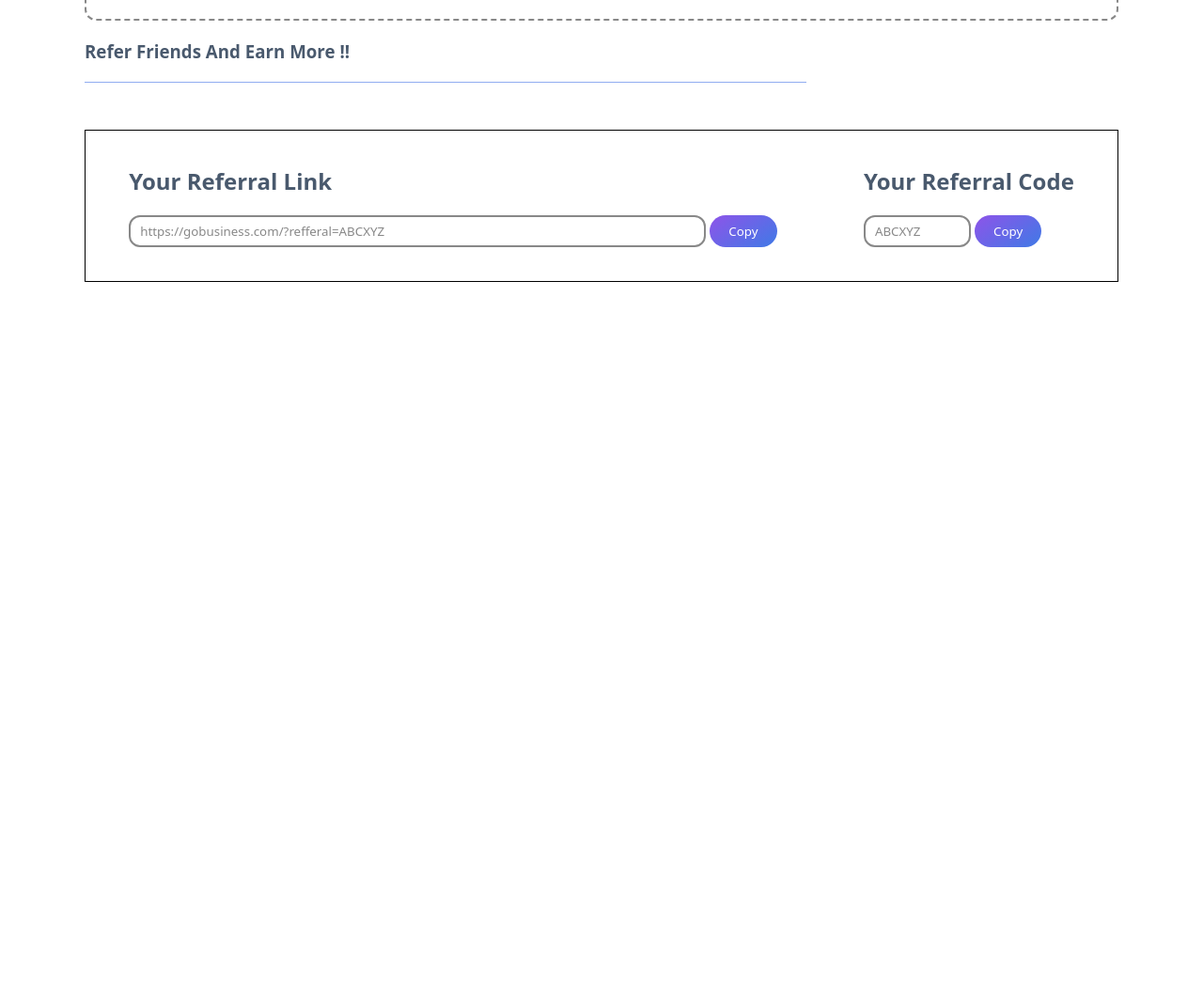
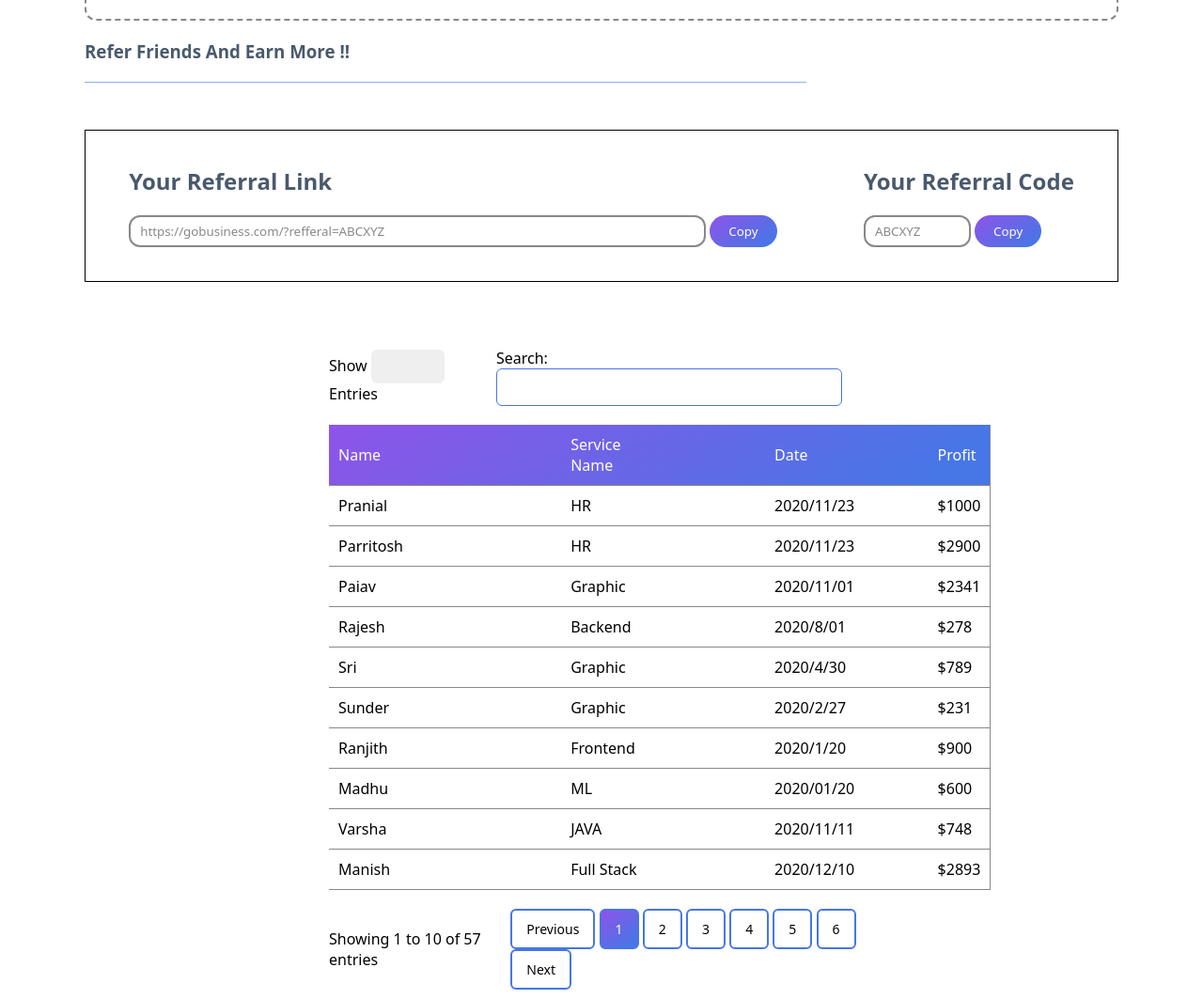
Before and after one commit to kungumasakthivel/Go-Business-Assignment, a plain HTML site: page index.html in a window 1280 px wide. Shown: the part 579-1642 px from the top of the page at 94% size. Before the commit the page ends 879 px from the top, so only its background shows below. Drawn offline with Linux system fonts and the light colour scheme.

Commit message:
table done

```diff
--- a/index.html
+++ b/index.html
@@ -134,6 +134,101 @@
                 </div>
             </div>
         </div>
+        <div class="table-container">
+            <div class="table-head">
+                <div>
+                    <label for="row-no">Show</label>
+                    <input type="text" id="row-no" class="table-row-no">
+                    <label>Entries</label>
+                </div>
+                <div>
+                    <label for="search">Search:</label>
+                    <input type="search" id="search" >
+                </div>
+            </div>
+            <table>
+                <thead class="thead">
+                    <td class="name">Name</td>
+                    <td class="service">Service Name</td>
+                    <td class="date">Date</td>
+                    <td class="profit">Profit</td>
+                </thead>
+                <tr>
+                    <td>Pranial</td>
+                    <td>HR</td>
+                    <td>2020/11/23</td>
+                    <td>$1000</td>
+                </tr>
+                <tr>
+                    <td>Parritosh</td>
+                    <td>HR</td>
+                    <td>2020/11/23</td>
+                    <td>$2900</td>
+                </tr>
+                <tr>
+                    <td>Paiav</td>
+                    <td>Graphic</td>
+                    <td>2020/11/01</td>
+                    <td>$2341</td>
+                </tr>
+                <tr>
+                    <td>Rajesh</td>
+                    <td>Backend</td>
+                    <td>2020/8/01</td>
+                    <td>$278</td>
+                </tr>
+                <tr>
+                    <td>Sri</td>
+                    <td>Graphic</td>
+                    <td>2020/4/30</td>
+                    <td>$789</td>
+                </tr>
+                <tr>
+                    <td>Sunder</td>
+                    <td>Graphic</td>
+                    <td>2020/2/27</td>
+                    <td>$231</td>
+                </tr>
+                <tr>
+                    <td>Ranjith</td>
+                    <td>Frontend</td>
+                    <td>2020/1/20</td>
+                    <td>$900</td>
+                </tr>
+                <tr>
+                    <td>Madhu</td>
+                    <td>ML</td>
+                    <td>2020/01/20</td>
+                    <td>$600</td>
+                </tr>
+                <tr>
+                    <td>Varsha</td>
+                    <td>JAVA</td>
+                    <td>2020/11/11</td>
+                    <td>$748</td>
+                </tr>
+                <tr>
+                    <td>Manish</td>
+                    <td>Full Stack</td>
+                    <td>2020/12/10</td>
+                    <td>$2893</td>
+                </tr>
+
+            </table>
+            <div class="pagenation">
+                <p class="page-text">Showing 1 to 10 of 57 entries</p>
+                <div class="page-button">
+                    <button>Previous</button>
+                    <button class="selected-btn">1</button>
+                    <button>2</button>
+                    <button>3</button>
+                    <button>4</button>
+                    <button>5</button>
+                    <button>6</button>
+                    <button>Next</button>
+                </div>
+            </div>
+        </div>
     </div>
 </body>
 </html>
--- a/static/css/style.css
+++ b/static/css/style.css
@@ -178,3 +178,98 @@ body {
     padding-left: 10px;
     border: solid 2px #888888;
 }
+
+.line {
+    border-bottom: dashed 2px;
+}
+
+.table-container {
+    margin-top: 60px;
+    margin-left: 340px;
+    margin-right: 340px;
+    padding: 10px 10px 10px 10px;
+}
+
+.table-head {
+    display: flex;
+    flex-direction: row;
+    justify-content: space-between;
+    align-items: center;
+    margin-bottom: 20px;
+}
+
+#row-no {
+    margin-right: 10px;
+    color: #4776E6;
+}
+
+#search {
+    width: 368px;
+    height: 40px;
+    border: 1px solid #4776E6;
+    border-radius: 6px;
+    padding-left: 4px;
+    color: #4776E6;
+}
+
+.table-row-no {
+    width: 60px;
+    padding: 8px 8px 8px 8px;
+    border: #EFEFEF solid 1px;
+    border-radius: 6px;
+    background-color: #efefef;
+    margin-right: 10px;
+}
+
+table {
+    border-collapse: collapse;
+}
+
+.thead {
+    background-image: linear-gradient(322.23deg, #4776E6 10%, #8E54E9 100%);
+    color: white;
+}
+
+.name {
+    padding-right:15vw;
+}
+.service {
+    padding-right: 12vw;
+}
+
+.date {
+    padding-right: 10vw;
+}
+
+tr {
+    border-bottom: solid #888 1px;
+    border-right: solid #888 1px;
+
+}
+
+td {
+    padding-top: 5px;
+    padding: 10px 10px;
+}
+
+.pagenation {
+    margin-top: 20px;
+    display: flex;
+    flex-direction: row;
+    justify-content: space-between;
+    align-items: center;
+
+}
+
+.page-button > * {
+    border:#4776E6 solid 2px;
+    background-color: white;
+    font-size: 14px;
+    padding: 10px 15px 10px 15px;
+    border-radius: 6px;
+}
+
+.selected-btn {
+    background-image: linear-gradient(322.23deg, #4776E6 10%, #8E54E9 100%);
+    color: white;
+}
```
